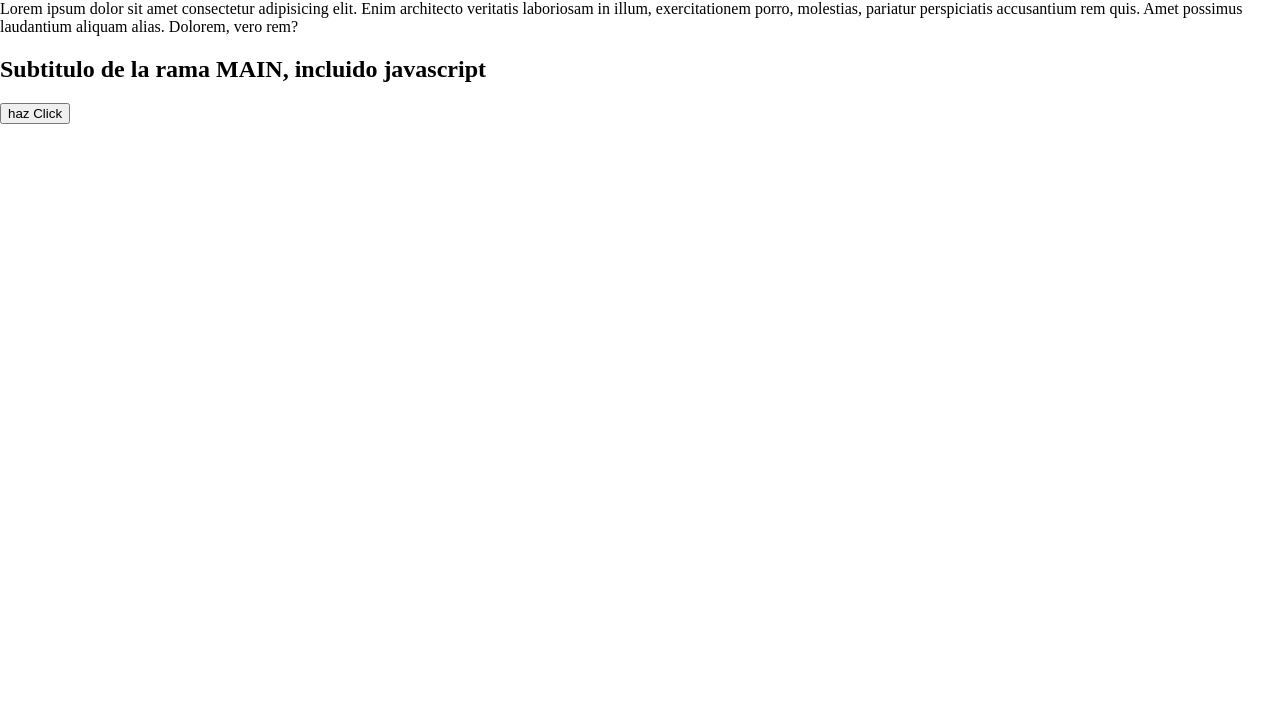
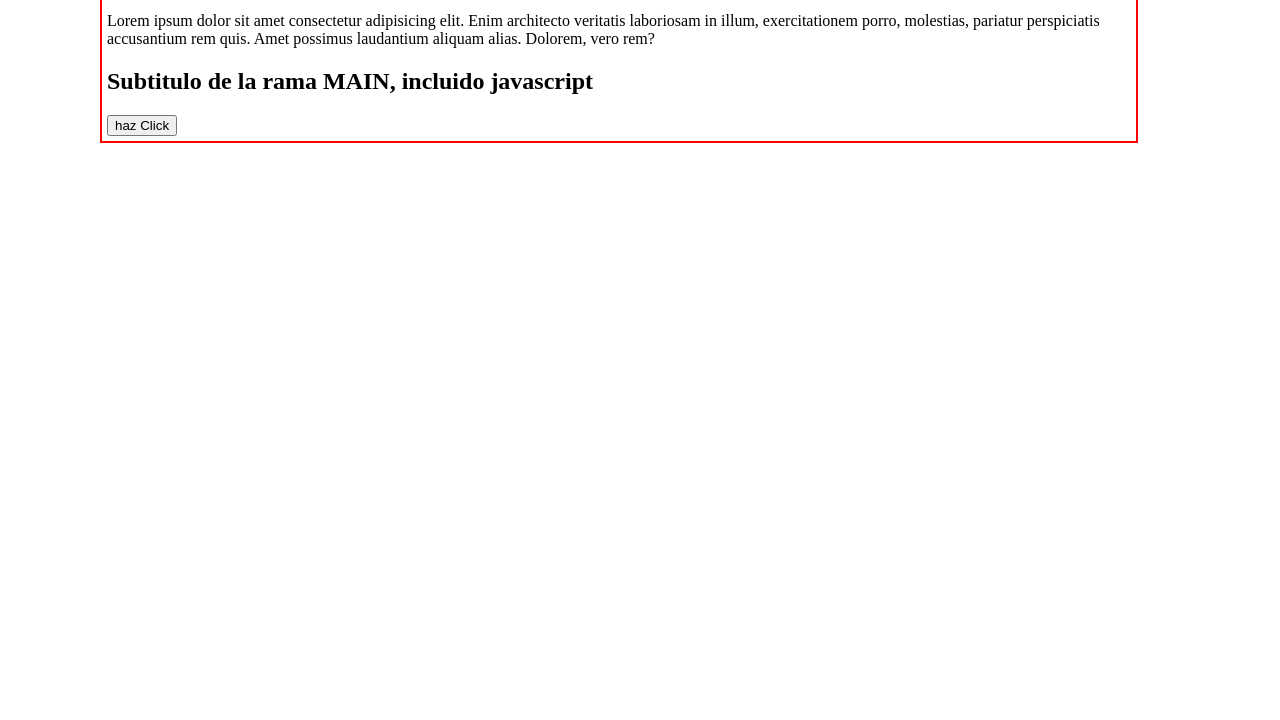
Before and after one commit to Jhogue84/1prueba2, a plain HTML site: page index.html in a window 1280 px wide. Shown: the part 80-800 px from the top of the page. Drawn offline with Linux system fonts and the light colour scheme.

Commit message:
index modificado y unida con la otra rama version1

```diff
--- a/index.html
+++ b/index.html
@@ -7,15 +7,17 @@
     <link rel="stylesheet" href="css/style.css" />
   </head>
   <body>
+    <div class="container">
       <h1>prueba</h1>
       <p>
         Lorem ipsum dolor sit amet consectetur adipisicing elit. Enim architecto
         veritatis laboriosam in illum, exercitationem porro, molestias, pariatur
-      perspiciatis accusantium rem quis. Amet possimus laudantium aliquam alias.
-      Dolorem, vero rem?
+        perspiciatis accusantium rem quis. Amet possimus laudantium aliquam
+        alias. Dolorem, vero rem?
       </p>
       <h2>Subtitulo de la rama MAIN, incluido javascript</h2>
       <button onclick="saludar()">haz Click</button>
+    </div>
 
     <script src="js/app.js"></script>
   </body>
```
Lines whose indentation alone changed are shown as unchanged.
